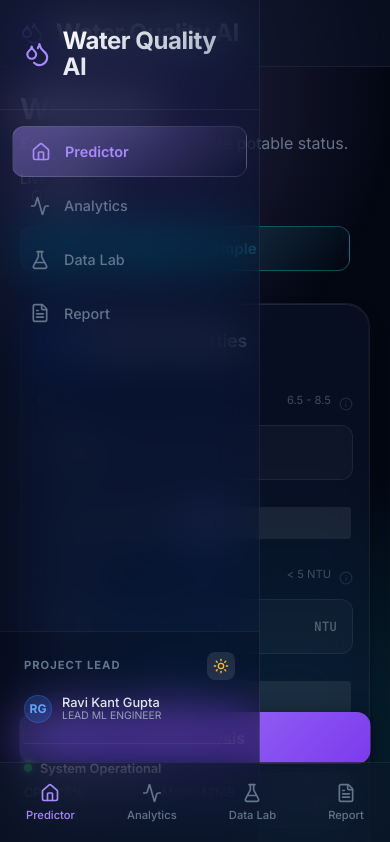
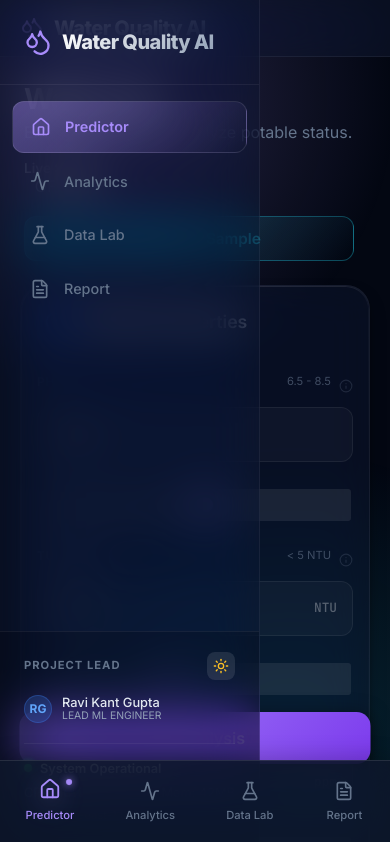
Before and after one commit to DevRaviX/water-quality-prediction, a React (Vite) app in the folder frontend/: page / in a window 390 px wide. Shown: the top 842 px of the page. Built offline with nearby package versions, Linux system fonts and the light colour scheme.

Commit message:
feat(ui): refine mobile navigation and input spacing

```diff
--- a/frontend/src/App.css
+++ b/frontend/src/App.css
@@ -446,12 +446,24 @@ h2 {
   border-radius: 12px;
   padding: 16px 18px;
   color: var(--text);
-  font-size: 1.1rem;
+  font-size: 1rem;
+  /* Better for mobile to avoid zoom */
   font-weight: 600;
   font-family: 'JetBrains Mono', monospace;
   letter-spacing: -0.02em;
   outline: none;
   transition: all 0.2s cubic-bezier(0.4, 0, 0.2, 1);
+  min-height: 52px;
+  /* Ensure 44px+ touch target */
+}
+
+@media (min-width: 768px) {
+
+  .input-group input[type="number"],
+  .input-group input[type="text"] {
+    font-size: 1.1rem;
+    padding: 16px 18px;
+  }
 }
 
 .input-group input:focus {
@@ -661,22 +673,35 @@ input[type=range]::-webkit-slider-thumb:hover {
 
 /* Mobile Header */
 .app-header {
-  padding: 20px;
+  padding: 16px 20px;
   display: flex;
+  justify-content: space-between;
   align-items: center;
-  z-index: 10;
-  backdrop-filter: blur(20px);
-  -webkit-backdrop-filter: blur(20px);
+  z-index: 50;
+  backdrop-filter: blur(20px) saturate(180%);
+  -webkit-backdrop-filter: blur(20px) saturate(180%);
   position: sticky;
   top: 0;
   border-bottom: 1px solid var(--card-border);
-  background: var(--card-bg);
+  background: rgba(15, 23, 42, 0.6);
+  transition: all 0.3s ease;
+}
+
+[data-theme='light'] .app-header {
+  background: rgba(255, 255, 255, 0.7);
+  border-bottom-color: rgba(0, 0, 0, 0.05);
 }
 
 .logo {
   display: flex;
   align-items: center;
-  gap: 12px;
+  gap: 10px;
+}
+
+.logo h1 {
+  font-size: 1.25rem;
+  font-weight: 800;
+  letter-spacing: -0.03em;
 }
 
 .logo-icon {
@@ -687,13 +712,19 @@ input[type=range]::-webkit-slider-thumb:hover {
    FORM LAYOUT
    ============================================== */
 
+/* ==============================================
+   FORM LAYOUT
+   ============================================== */
+
 .form-container {
   display: flex;
   flex-direction: column;
-  gap: 32px;
+  gap: 24px;
   width: 100%;
   max-width: 1400px;
   margin: 0 auto;
+  padding-bottom: 80px;
+  /* Space for FAB */
 }
 
 .form-header {
@@ -702,23 +733,32 @@ input[type=range]::-webkit-slider-thumb:hover {
   align-items: center;
   flex-wrap: wrap;
   gap: 16px;
+  padding: 0 4px;
 }
 
 .input-grid {
   display: grid;
   grid-template-columns: 1fr;
-  gap: 24px;
+  gap: 16px;
 }
 
-@media (min-width: 480px) {
+@media (min-width: 768px) {
+  .form-container {
+    gap: 32px;
+    padding-bottom: 0;
+  }
+
   .input-grid {
     grid-template-columns: 1fr 1fr;
+    /* Tablet */
+    gap: 24px;
   }
 }
 
 @media (min-width: 1024px) {
   .input-grid {
     grid-template-columns: 1fr 1fr 1fr;
+    /* Desktop */
   }
 }
 
@@ -796,48 +836,81 @@ input[type=range]::-webkit-slider-thumb:hover {
   bottom: 0;
   left: 0;
   right: 0;
-  background: var(--card-bg);
-  backdrop-filter: blur(24px);
-  -webkit-backdrop-filter: blur(24px);
-  border-top: 1px solid var(--card-border);
+  background: rgba(15, 23, 42, 0.85);
+  backdrop-filter: blur(20px) saturate(180%);
+  -webkit-backdrop-filter: blur(20px) saturate(180%);
+  border-top: 1px solid rgba(255, 255, 255, 0.1);
   padding: 12px 0;
   padding-bottom: max(12px, env(safe-area-inset-bottom));
-  z-index: 100;
+  z-index: 1000;
   display: flex;
   justify-content: space-around;
+  box-shadow: 0 -4px 20px rgba(0, 0, 0, 0.2);
 }
 
 [data-theme='light'] .bottom-nav {
-  background: rgba(255, 255, 255, 0.9);
-  border-top-color: var(--input-border);
+  background: rgba(255, 255, 255, 0.85);
+  border-top-color: rgba(0, 0, 0, 0.05);
+  box-shadow: 0 -4px 20px rgba(0, 0, 0, 0.05);
 }
 
 .nav-item {
   display: flex;
   flex-direction: column;
   align-items: center;
-  gap: 4px;
-  padding: 8px 16px;
+  gap: 6px;
+  padding: 8px 12px;
   text-decoration: none;
   color: var(--text-muted);
   font-size: 0.7rem;
   font-weight: 500;
-  transition: all 0.2s;
-  border-radius: 12px;
+  transition: all 0.3s cubic-bezier(0.4, 0, 0.2, 1);
+  border-radius: 16px;
+  position: relative;
+  min-width: 64px;
+}
+
+.nav-item svg {
+  transition: transform 0.3s cubic-bezier(0.34, 1.56, 0.64, 1);
 }
 
 .nav-item.active {
   color: var(--primary);
 }
 
+.nav-item.active svg {
+  transform: translateY(-2px) scale(1.1);
+  filter: drop-shadow(0 4px 12px var(--primary-glow));
+}
+
 .nav-item.active::after {
   content: '';
   position: absolute;
-  bottom: -4px;
-  width: 4px;
-  height: 4px;
+  top: 6px;
+  right: 14px;
+  width: 6px;
+  height: 6px;
   border-radius: 50%;
   background: var(--primary);
+  box-shadow: 0 0 8px var(--primary);
+  animation: navPulse 2s infinite;
+}
+
+@keyframes navPulse {
+  0% {
+    transform: scale(1);
+    opacity: 1;
+  }
+
+  50% {
+    transform: scale(1.5);
+    opacity: 0.5;
+  }
+
+  100% {
+    transform: scale(1);
+    opacity: 1;
+  }
 }
 
 /* ==============================================
```
